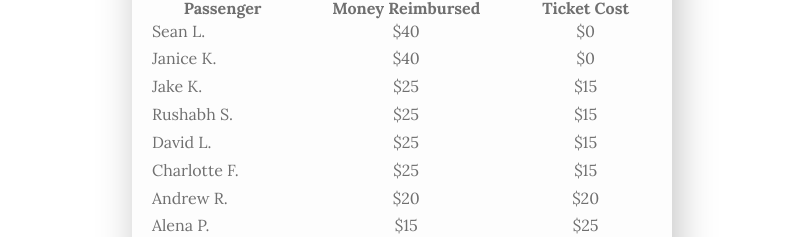
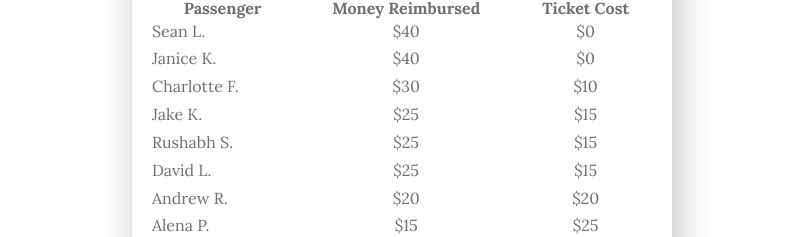
Before and after one commit to ChiSigma/spirited-away-splash, a website: page pages/happy_passengers.html in a window 1280 px wide. Shown: the part 526-763 px from the top of the page, without its empty margins (238-1041 px from the left). Drawn offline with Linux system fonts and the light colour scheme.

Commit message:
Adding value to passenger

```diff
--- a/pages/happy_passengers.html
+++ b/pages/happy_passengers.html
@@ -183,8 +183,8 @@
                     	</tr>
 			<tr>
                     		<td style="text-align: left">Charlotte F.</td>
-                    		<td>$25</td>
-                    		<td>$15</td>
+                    		<td>$30</td>
+                    		<td>$10</td>
                     	</tr>
 			<tr>
                     		<td style="text-align: left">Camille C.</td>
```
